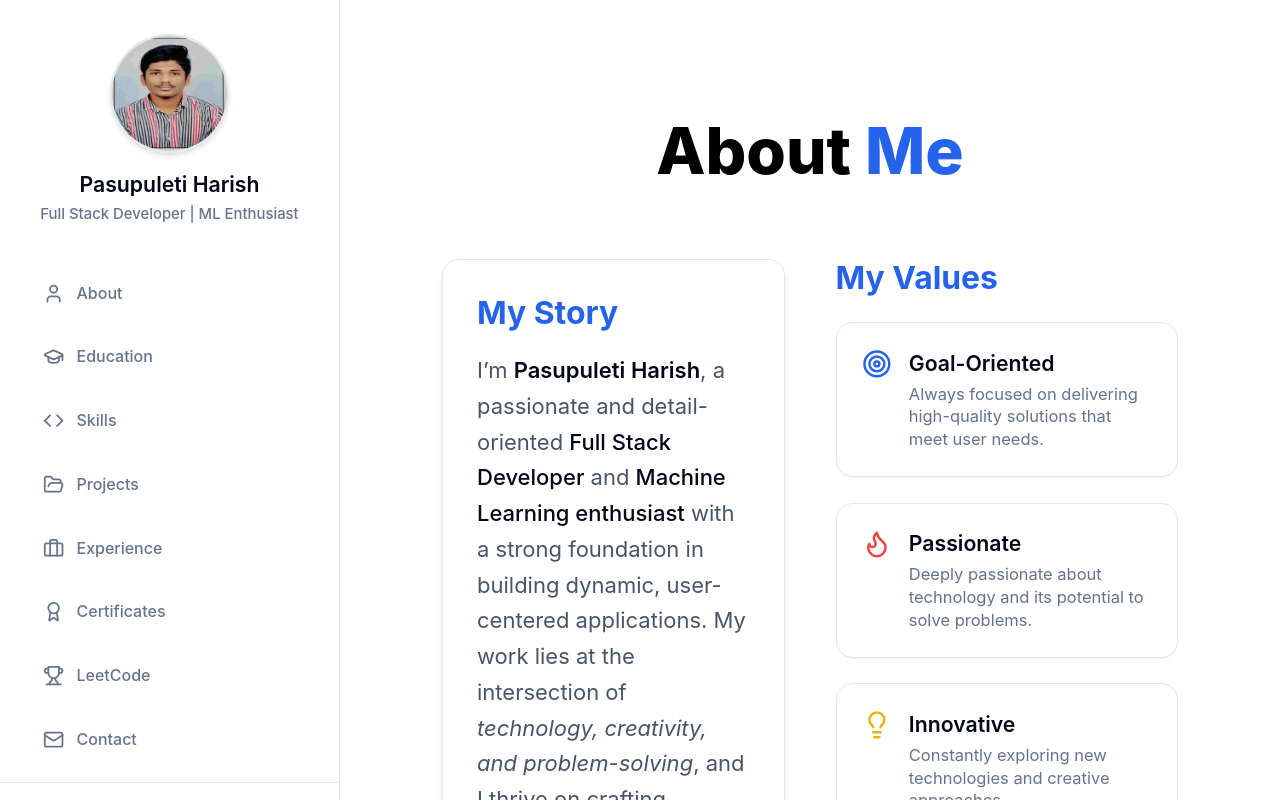
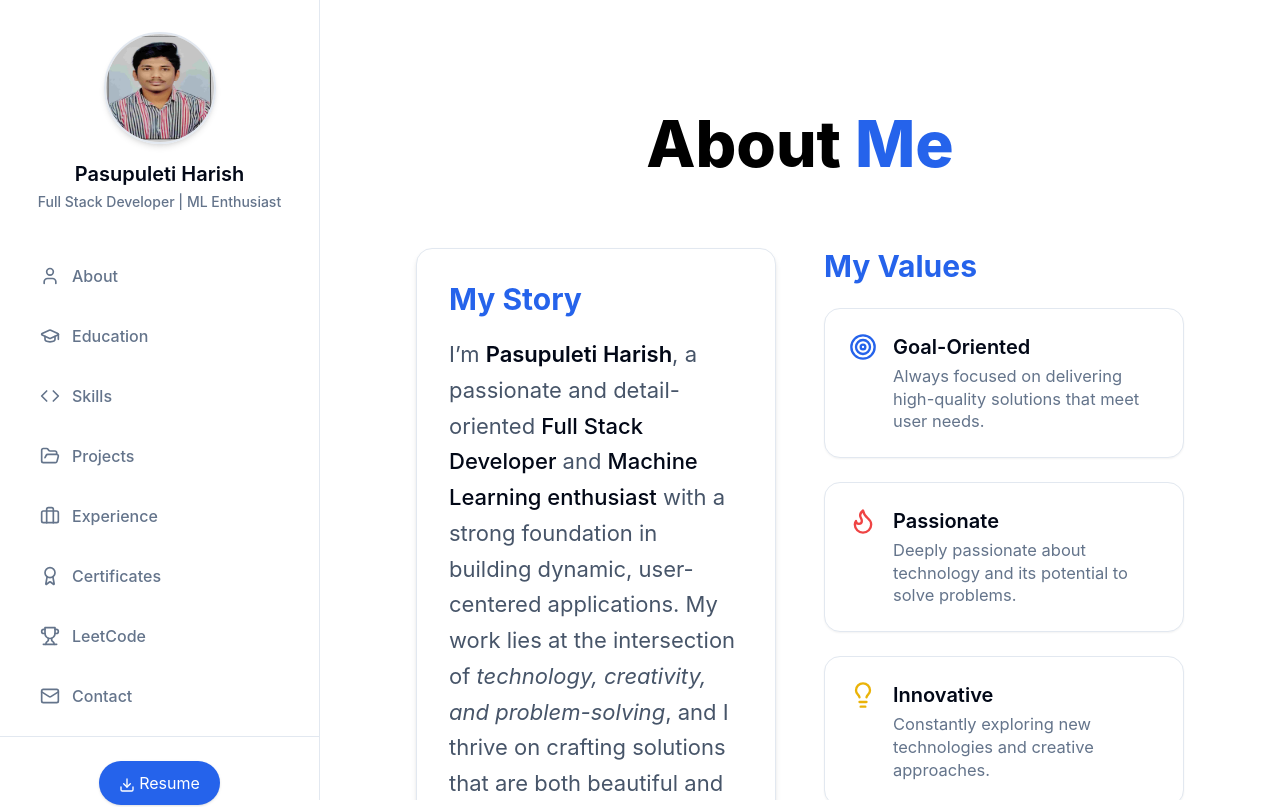
Before and after one commit to harish-pasupuleti/portfolio, a React (Vite) app: page / in a window 1280 px wide. Shown: the top 807 px of the page. Built offline with nearby package versions, Linux system fonts and the light colour scheme.

Commit message:
Added full project files

```diff
--- a/src/index.css
+++ b/src/index.css
@@ -3,18 +3,6 @@
 @tailwind utilities;
 
 @layer base {
-  html {
-    font-size: 17px; /* or 18px for large readability */
-  }
-
-  body {
-    @apply font-sans bg-background text-foreground;
-  }
-
-  * {
-    @apply border-border;
-  }
-
   :root {
     --background: 0 0% 100%;
     --foreground: 222.2 84% 4.9%;
@@ -61,6 +49,63 @@
   }
 }
 
+@layer base {
+  * {
+    @apply border-border;
+  }
+  body {
+    @apply bg-background text-foreground;
+  }
+}
+
 html {
   scroll-behavior: smooth;
 }
+
+/* Custom scrollbar */
+::-webkit-scrollbar {
+  width: 6px;
+}
+
+::-webkit-scrollbar-track {
+  background: hsl(var(--muted));
+}
+
+::-webkit-scrollbar-thumb {
+  background: hsl(var(--muted-foreground));
+  border-radius: 3px;
+}
+
+::-webkit-scrollbar-thumb:hover {
+  background: hsl(var(--primary));
+}
+
+/* Custom scrollbar utilities */
+.scrollbar-thin {
+  scrollbar-width: thin;
+}
+
+.scrollbar-thumb-muted-foreground::-webkit-scrollbar-thumb {
+  background-color: hsl(var(--muted-foreground));
+}
+
+.scrollbar-track-muted::-webkit-scrollbar-track {
+  background-color: hsl(var(--muted));
+}
+
+.scrollbar-thin::-webkit-scrollbar {
+  width: 6px;
+}
+
+.scrollbar-thin::-webkit-scrollbar-thumb {
+  background-color: hsl(var(--muted-foreground));
+  border-radius: 3px;
+}
+
+.scrollbar-thin::-webkit-scrollbar-track {
+  background-color: hsl(var(--muted));
+}
+
+.scrollbar-thin::-webkit-scrollbar-thumb:hover {
+  background-color: hsl(var(--primary));
+}
```
